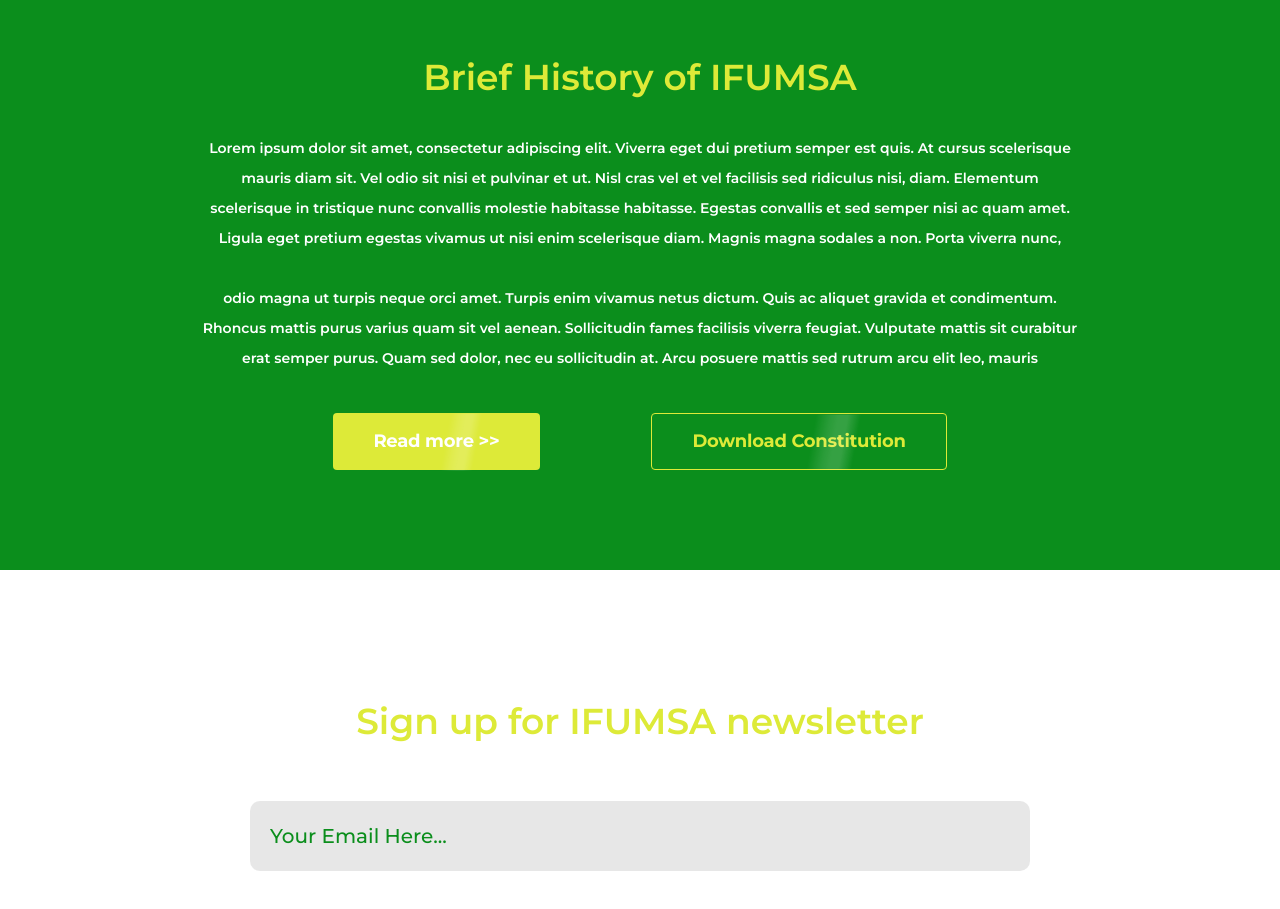
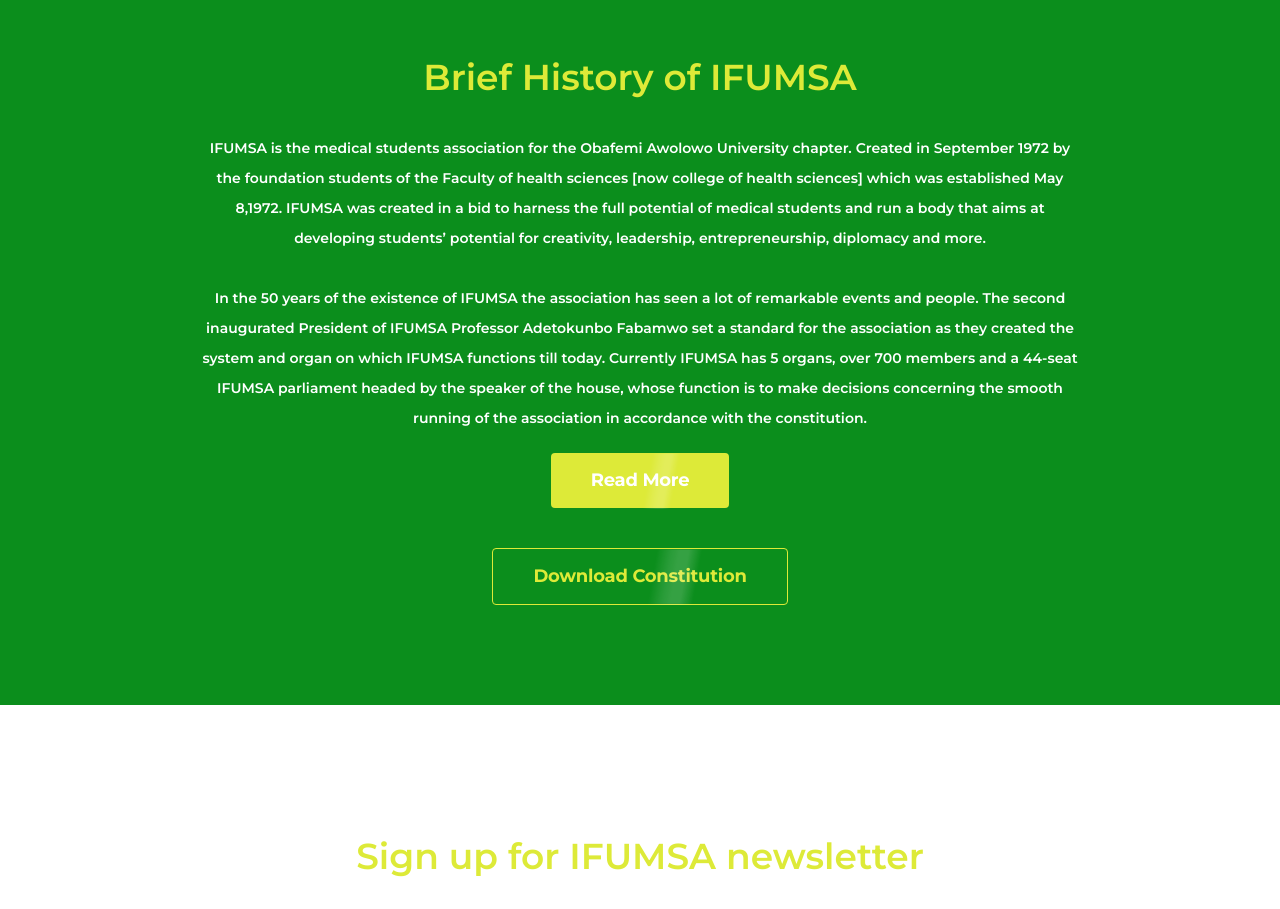
Before and after one commit to seyimarv/ifumsa-website, a React (Create React App) app: page /about in a window 1280 px wide. Shown: the part 1340-2249 px from the top of the page. Built offline with nearby package versions, Linux system fonts and the light colour scheme.

Commit message:
made some updates

```diff
--- a/src/pages/About/index.js
+++ b/src/pages/About/index.js
@@ -9,6 +9,7 @@
 import { Button } from "../../components/Button";
 import { Input } from "../../components/Input/Input";
 import { Shine } from "../../components/Button/shine";
+import Collapsible from "../../components/Collapsible";
 
 const Wrapper = styled(Container)`
   padding: 1rem 0rem;
@@ -61,9 +62,9 @@
       width: 15rem;
 
       @media ${devices.phone} {
-      width: 12rem;
-      height: 12rem;
-    }
+        width: 12rem;
+        height: 12rem;
+      }
     }
   }
   .up {
@@ -86,9 +87,9 @@
     padding: 10rem 4rem;
   }
   .buttons {
-    justify-content: space-between;
+    justify-content: center;
     display: flex;
-    width: 70%;
+    width: 100%;
     margin: 0px auto;
     margin-top: 4rem;
 
@@ -213,24 +214,87 @@
           Brief History of IFUMSA
         </Typograpghy>
         <Typograpghy color={colors.white} align="center">
-          Lorem ipsum dolor sit amet, consectetur adipiscing elit. Viverra eget
-          dui pretium semper est quis. At cursus scelerisque mauris diam sit.
-          Vel odio sit nisi et pulvinar et ut. Nisl cras vel et vel facilisis
-          sed ridiculus nisi, diam. Elementum scelerisque in tristique nunc
-          convallis molestie habitasse habitasse. Egestas convallis et sed
-          semper nisi ac quam amet. Ligula eget pretium egestas vivamus ut nisi
-          enim scelerisque diam. Magnis magna sodales a non. Porta viverra nunc,
-          <br /> <br /> odio magna ut turpis neque orci amet. Turpis enim
-          vivamus netus dictum. Quis ac aliquet gravida et condimentum. Rhoncus
-          mattis purus varius quam sit vel aenean. Sollicitudin fames facilisis
-          viverra feugiat. Vulputate mattis sit curabitur erat semper purus.
-          Quam sed dolor, nec eu sollicitudin at. Arcu posuere mattis sed rutrum
-          arcu elit leo, mauris
+          IFUMSA is the medical students association for the Obafemi Awolowo
+          University chapter. Created in September 1972 by the foundation
+          students of the Faculty of health sciences [now college of health
+          sciences] which was established May 8,1972. IFUMSA was created in a
+          bid to harness the full potential of medical students and run a body
+          that aims at developing students’ potential for creativity,
+          leadership, entrepreneurship, diplomacy and more.
+          <br />
+          <br />
+          In the 50 years of the existence of IFUMSA the association has seen a
+          lot of remarkable events and people. The second inaugurated President
+          of IFUMSA Professor Adetokunbo Fabamwo set a standard for the
+          association as they created the system and organ on which IFUMSA
+          functions till today. Currently IFUMSA has 5 organs, over 700 members
+          and a 44-seat IFUMSA parliament headed by the speaker of the house,
+          whose function is to make decisions concerning the smooth running of
+          the association in accordance with the constitution.
+          <Collapsible buttonText="Read">
+            <br />
+            <br />
+            This association has witnessed 43 presidents who have left
+            outstanding marks in the history of the association. Dr. Akinola
+            Beloved, the 42nd President, started the IFUMSA entrepreneurship and
+            economic summit in 2020. The second and first physical
+            Entrepreneurship summit was held in February 2022 during the 43rd
+            President of IFUMSA’s tenure, Dr. ‘Lolu Akinteye. This event was
+            graced with phenomenal trailblazers in the medicine, technology and
+            finance sectors. The event was graced by Barr. Jimoh Ibrahim, Dr.
+            Itunu Akinware, Mr. Babatunde Akin- Moses, Mr. Joshua Koya amongst
+            many others.
+            <br />
+            <br />
+            Over the years, IFUMSA has been known to host multiple events and
+            seminars. Outstanding among them are the IFUMSA Health week,
+            Biennial Honors day and the Doctor plus series. The health week is
+            the annual grand finale of a parliamentary year. It is a week to
+            establish our contribution to the health sector and to further
+            reinvigorate our identity as medical students.
+            <br />
+            <br />
+            The last health week that was held in 2021 was one for the books. It
+            was graced by noteworthy people in the likes of the Vice chancellor,
+            Osun state commissioner for Health, Osun state commissioner for
+            women affairs, Aproko Doctor, BNXN, NiMSA president amongst many
+            others. The Health week was filled with so many activities from the
+            rally, to the Articine capped with the health week dinner.
+            <br />
+            <br />
+            We have grown our presence across various platforms like Instagram,
+            Twitter, youtube and LinkedIn. We have also been featured in various
+            articles and have received numerous recognition.
+            <br />
+            <br />
+            IFUMSA has received multiple awards for our contribution to the
+            health sector and excellence in various feats. Some of the
+            remarkable ones are the Dokita Quiz, Ibadan, the Ojoawo Quiz,
+            Ilorin. In 2021, IFUMSA won the award for best event held in Ife for
+            our Health week.
+            <br />
+            <br />
+            IFUMSA can not run without some particular set of people making sure
+            that all the activities and duties are carried out properly. These
+            posts are filled in every parliamentary year with each post having
+            its own guidelines on what is expected of them as stated in the
+            constitution. Posts like that of the General Secretary, PRO,
+            Treasurer, Financial Secretary and the likes are filled by electing
+            the candidates through a free and fair democratic election.
+            <br />
+            <br />
+            These awesome candidates that have occupied these positions in
+            IFUMSA have over the years made lasting impacts in their tenures.
+            <br />
+            <br />
+            IFUMSA is a platform where young talented and brilliant doctors are
+            raised and groomed in entrepreneurship, discipline, creativity and
+            core skills are impacted into them. An association where young
+            individuals are groomed to handle real life tasks. IFUMSA is indeed
+            the place to be!
+          </Collapsible>
         </Typograpghy>
         <div className="buttons">
-          <Button isSecondary>
-            Read more {">>"} <Shine />
-          </Button>
           <Button isGhost>
             Download Constitution <Shine />
           </Button>
--- a/src/pages/Activities/index.js
+++ b/src/pages/Activities/index.js
@@ -3,7 +3,6 @@
 import styled from "styled-components";
 import { colors } from "../../styles/colors";
 import AboutImage from "../../Images/about.png";
-import ActivitiesImg1 from "../../Images/ActivitiesImg1.png";
 import ActivitiesImg2 from "../../Images/ActivitiesImg2.png";
 import ActivitiesImg3 from "../../Images/ActivitiesImg3.png";
 import ActivitiesImg4 from "../../Images/ActivitiesImg4.png";
```
